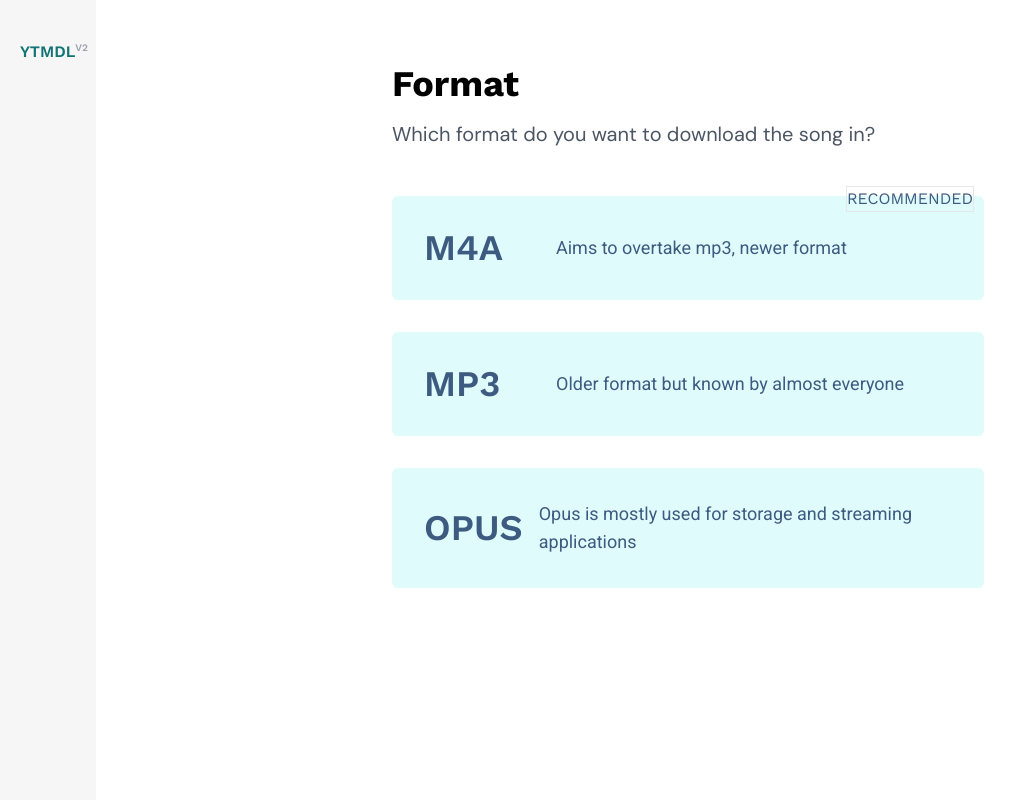
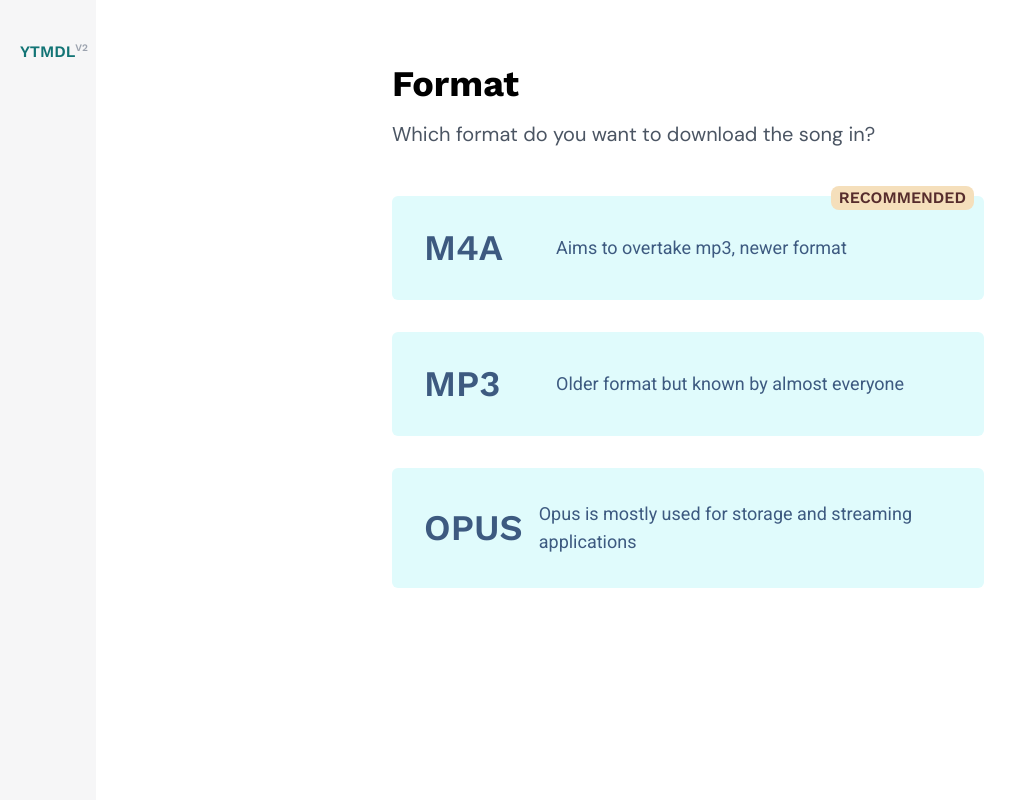
Before and after one commit to deepjyoti30/ytmdl-web-v2, a Vue app: page /format in a window 1280 px wide. Shown: the top 800 px of the page, without its empty margins (0-1026 px from the left). Built offline with nearby package versions, Linux system fonts and the light colour scheme; some icons are missing; what vue-resource would draw is missing.

Commit message:
Change the styles of the recommended icon

```diff
--- a/src/components/FormatOption.vue
+++ b/src/components/FormatOption.vue
@@ -13,7 +13,10 @@
           {{ getDesc }}
         </p>
       </div>
-      <div v-if="getRecommended" class="recommended--icon border uppercase">
+      <div
+        v-if="getRecommended"
+        class="recommended--icon uppercase py-0 px-2 font-semibold rounded-lg"
+      >
         recommended
       </div>
     </div>
@@ -60,6 +63,8 @@ export default {
       position: absolute;
       right: 10px;
       top: -10px;
+      background: $yellow;
+      color: $brown;
     }
   }
 }
```
